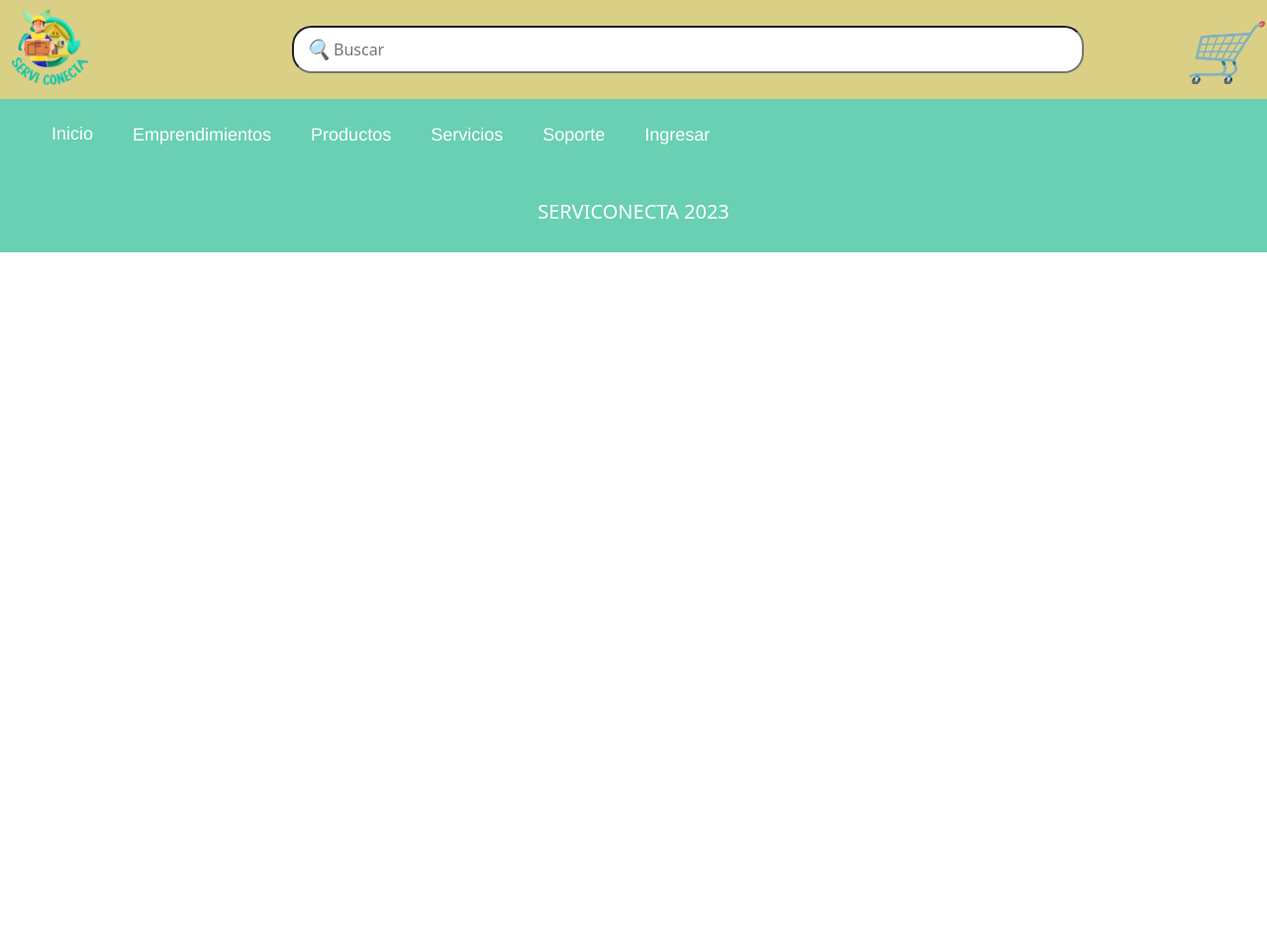
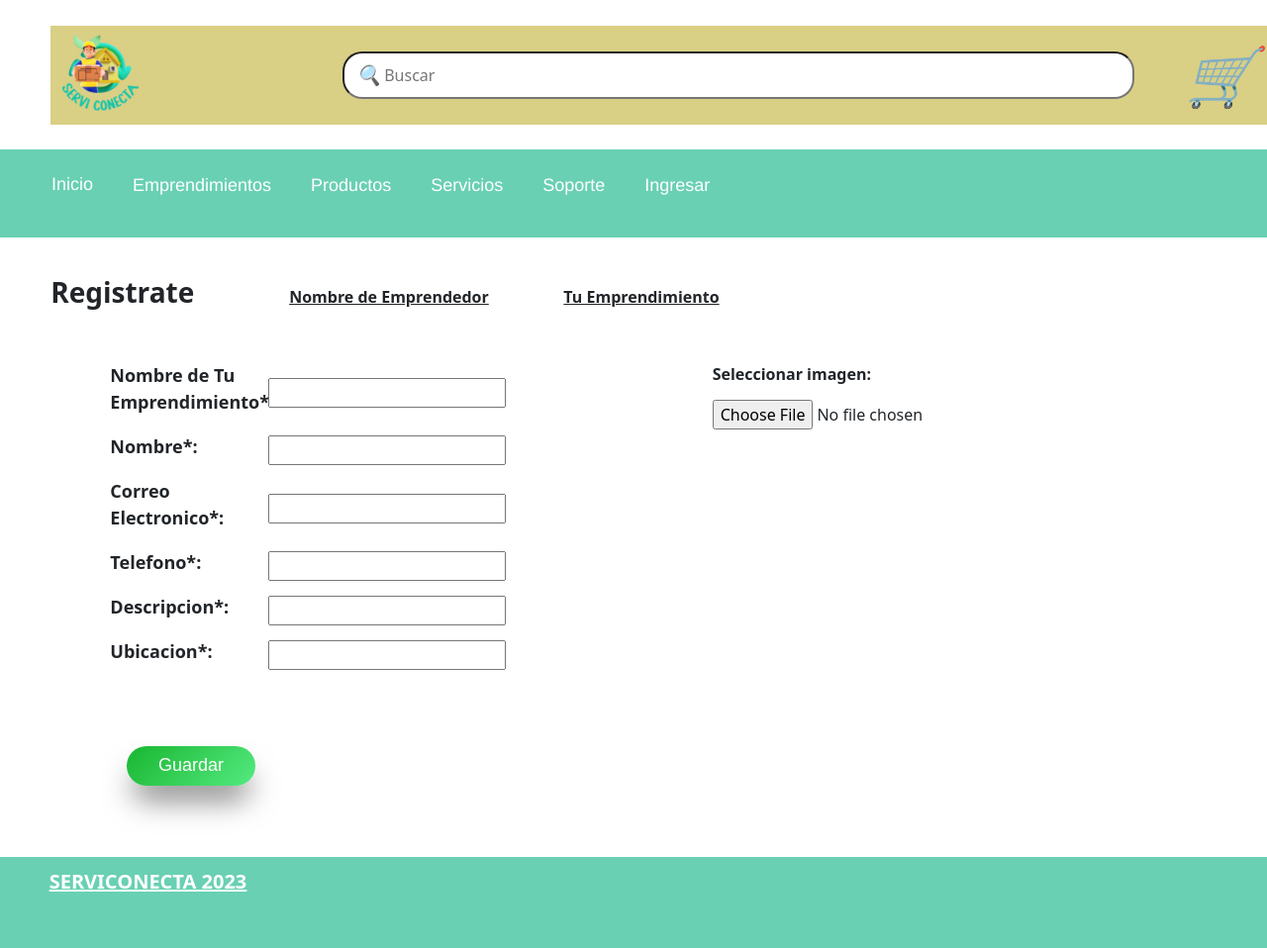
Before and after one commit to galmarcano/serviconecta, a Django app: page /create in a window 1280 px wide; the page is wider, and only the part inside the window is pictured. Shown: that part at 99% size. Before the commit the page ends 255 px from the top of that part, so only its background shows below. Run offline with Django 4.2, Linux system fonts and the light colour scheme.

Commit message:
create_ent

```diff
--- a/config/templates/create_ent.html
+++ b/config/templates/create_ent.html
@@ -12,7 +12,76 @@
 {% block content %}
 
 
-    <!-- encargado Ruy, puedes editar acá. Esto se hace con un form -->
+<div id="encabezado">
+
+    <h1>Registrate</h1>
+    <p>Nombre de Emprendedor</p>
+    <p>Tu Emprendimiento</p>
+
+</div>
+
+<header>
+
+    <article id="informacion">
+        <form method="post">
+            {% csrf_token %}
+
+            <div class="titulos">
+                <label for="nombre_emprendimiento"><b>Nombre de Tu Emprendimiento*:</b></label>
+                <input id="nombre_emprendimiento" type="text">
+            </div>
+
+            <div class="titulos">
+                <label for="nombre"><b>Nombre*:</b></label>
+                <input id="nombre" type="text">
+            </div>
+
+            <div class="titulos">
+                <label for="correo_electronico"><b>Correo Electronico*:</b></label>
+                <input id="correo_electronico" type="email">
+            </div>
+
+            <div class="titulos">
+                <label for="telefono"><b>Telefono*:</b></label>
+                <input id="telefono" type="number">
+            </div>
+
+            <div class="titulos">
+                <label for="descripcion"><b>Descripcion*:</b></label>
+                <input id="descripcion" type="text">
+            </div>
+
+            <div class="titulos">
+                <label for="ubicacion"><b>Ubicacion*:</b></label>
+                <input id="ubicacion" type="text">
+            </div>
+
+        </form>
+    </article>
+
+    <article id="imagenlogo">
+        <div>
+            <form action="procesar.php" method="post" enctype="multipart/form-data">
+                <label for="imagen"><b>Seleccionar imagen:</b></label>
+                <input class="imagen" type="file" id="imagen" name="imagen">
+                <label for="imagen" class="file-input-button">Cargar imagen</label>
+            </form>
+        </div>
+        <div>
+            <div id="vista-previa"></div>
+        </div>
+
+    </article>
+
+    <script src="static\js\create_ent.js"></script>
+
+</header>
+
+<section>
+    <button type="submit" class="btn">Guardar</button>
+</section>
+<br><br><br>
+
 
 
 {% endblock %}
--- a/static/css/create_ent.css
+++ b/static/css/create_ent.css
@@ -0,0 +1,143 @@
+#encabezado{
+    padding: 3%;
+    padding-bottom: 1%;
+    padding-left: 4%;
+
+}
+
+header{
+    margin: 2%;
+    margin-left: 4%;
+    display: flex;
+    flex-direction: row;
+
+
+}
+
+#informacion {
+  padding-left: 5%;
+  padding-right: 9%;
+}
+
+
+.titulos {
+    display: flex;
+    flex-direction: row;
+
+}
+
+
+div{
+    padding-right: 20%;
+    padding-bottom: 2%;
+}
+
+h1{
+    display: inline-block;
+    font-size: 28px;
+    font-weight: bold;
+    padding-right: 4.7%;
+}
+
+
+p{
+    text-decoration: underline;
+    padding-left: 3%;
+    padding-right: 3%;
+    font-weight: bold;
+    display: inline-block;
+
+}
+
+.titulos {
+  display: flex;
+  align-items: center;
+}
+
+.titulos label {
+  width: 200px; /* Ajusta el ancho según tus necesidades */
+  font-size: 18px;
+
+}
+
+.titulos input {
+  width: 300px; /* Ajusta el ancho según tus necesidades */
+}
+
+label{
+    padding-bottom: 2%;
+    /* Ajusta el ancho según tus necesidades */
+    overflow: hidden;
+}
+
+
+h2 {
+    font-size: 18px;
+    padding-left: 3%;
+    padding-right: 3%;
+    display: inline;
+
+  }
+
+ /* Style the file input button */
+ .file-input-button {
+    display: none;
+  }
+
+
+section{
+    margin-top: 5%;
+    margin-left: 5%;
+    padding-left: 5%;
+    justify-content: center;
+    align-items: center;
+}
+
+
+
+  .btn {
+    transition: all 0.3s ease-in-out;
+    font-family: "Dosis", sans-serif;
+  }
+
+  .btn {
+    width: 130px;
+    height: 40px;
+    border-radius: 50px;
+    background-image: linear-gradient(135deg, #19b630 0%, rgb(84, 234, 129) 100%);
+    box-shadow: 0 20px 30px -6px rgba(3, 3, 3, 0.5);
+    outline: none;
+    cursor: pointer;
+    border: none;
+    font-size: 18px;
+    color: white;
+  }
+
+  .btn:hover {
+    transform: translateY(3px);
+    box-shadow: none;
+  }
+
+  .btn:active {
+    opacity: 0.5;
+  }
+
+  @media (max-width: 850px) {
+    header {
+      display: flex;
+      flex-direction: column;
+    }
+
+    .titulos {
+      display: flex;
+      flex-direction: column;
+      align-items: baseline;
+    }
+
+    .titulos label {
+      margin-bottom: px;
+    }
+
+
+
+  }
--- /dev/null
+++ b/static/js/create_ent.js
@@ -0,0 +1,31 @@
+const inputImagen = document.getElementById('imagen');
+const vistaPrevia = document.getElementById('vista-previa');
+
+        inputImagen.addEventListener('change', () => {
+          const archivo = inputImagen.files[0];
+          if (archivo) {
+            const lector = new FileReader();
+
+            lector.addEventListener('load', () => {
+              const imagen = document.createElement('img');
+              imagen.src = lector.result;
+              // Establecer el tamaño de la imagen en 600px x 600px
+              imagen.style.width = '250px';
+              imagen.style.height = '250px';
+
+              vistaPrevia.innerHTML = '';
+              vistaPrevia.appendChild(imagen);
+
+              const botonEliminar = document.createElement('button');
+              botonEliminar.textContent = 'Eliminar';
+              botonEliminar.addEventListener('click', () => {
+                vistaPrevia.innerHTML = '';
+                inputImagen.value = '';
+              });
+
+              vistaPrevia.appendChild(botonEliminar);
+            });
+
+            lector.readAsDataURL(archivo);
+          }
+        });
```
